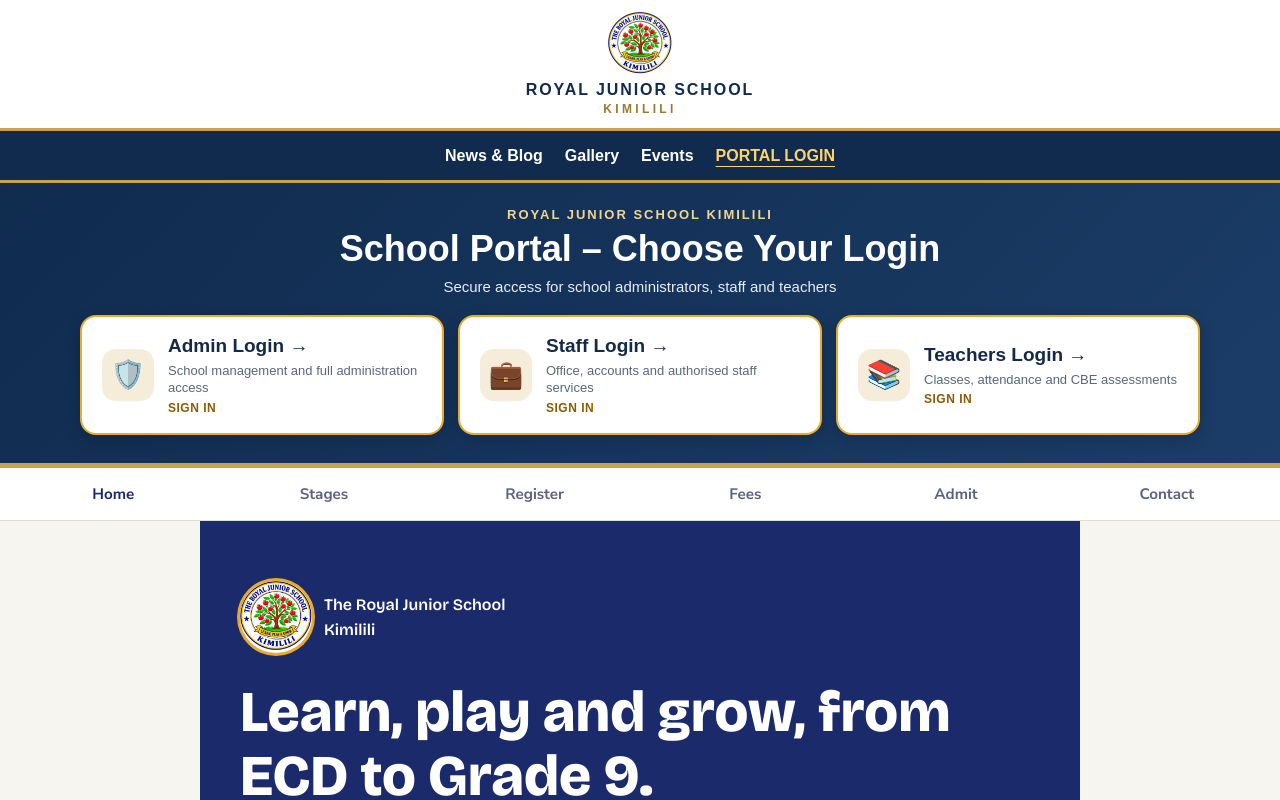
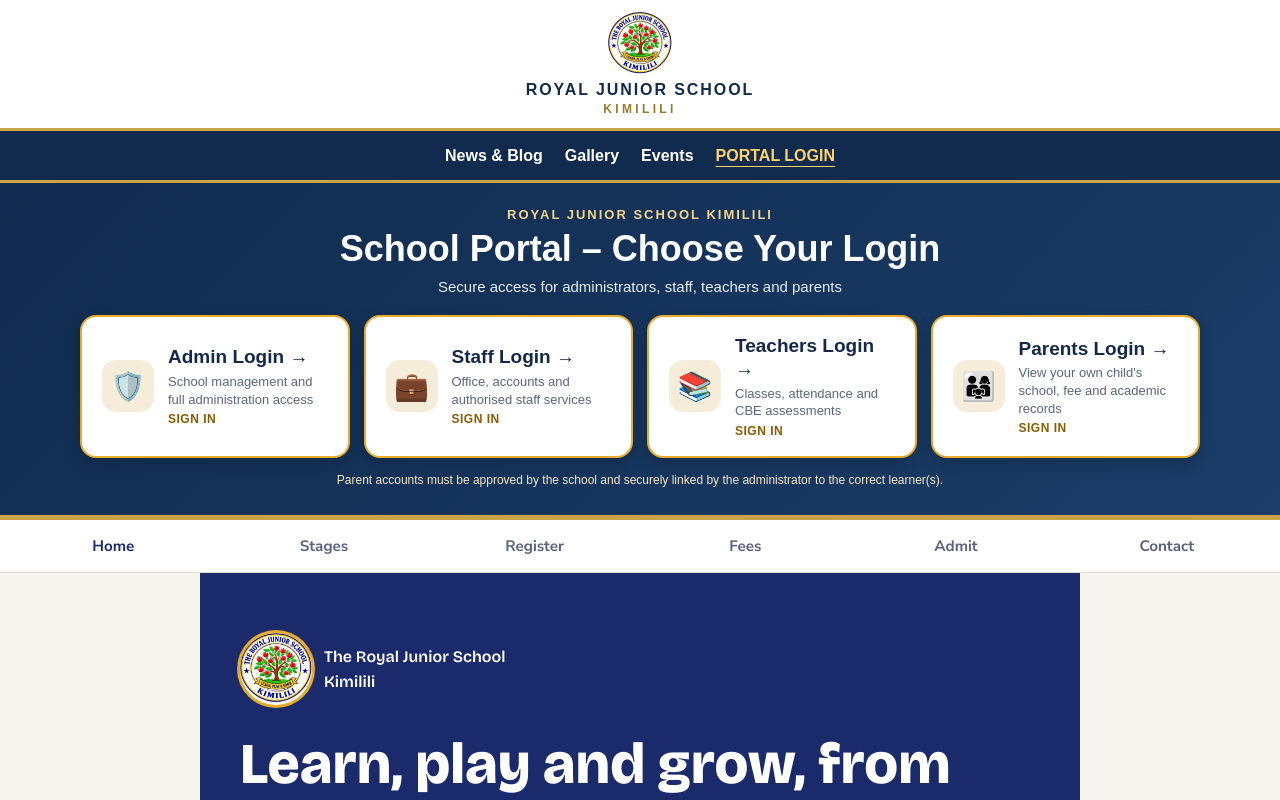
Before and after one commit to RoyalJuniorSchoolKimilili/Royal-Junior-School-Kimilili, a Next.js app: page / in a window 1280 px wide. Shown: the top 800 px of the page. Built offline with nearby package versions, Linux system fonts and the light colour scheme.

Commit message:
Add prominent parent login linked to verified learner records

```diff
--- a/src/app/page.tsx
+++ b/src/app/page.tsx
@@ -8,6 +8,7 @@ const loginCards = [
   { title: "Admin Login", description: "School management and full administration access", icon: "🛡️" },
   { title: "Staff Login", description: "Office, accounts and authorised staff services", icon: "💼" },
   { title: "Teachers Login", description: "Classes, attendance and CBE assessments", icon: "📚" },
+  { title: "Parents Login", description: "View your own child's school, fee and academic records", icon: "👨‍👩‍👧" },
 ];
 
 export default function HomePage() {
@@ -24,7 +25,7 @@ export default function HomePage() {
         <div style={{ maxWidth: 1120, margin: "0 auto" }}>
           <p style={{ margin: "0 0 6px", color: "#f5d58a", fontWeight: 800, letterSpacing: 2, textAlign: "center", fontSize: 13 }}>ROYAL JUNIOR SCHOOL KIMILILI</p>
           <h1 id="portal-heading" style={{ margin: "0 0 8px", color: "#fff", textAlign: "center", fontSize: "clamp(25px,4vw,36px)", fontWeight: 900 }}>School Portal – Choose Your Login</h1>
-          <p style={{ margin: "0 0 20px", color: "#e8eef7", textAlign: "center", fontSize: 15 }}>Secure access for school administrators, staff and teachers</p>
+          <p style={{ margin: "0 0 20px", color: "#e8eef7", textAlign: "center", fontSize: 15 }}>Secure access for administrators, staff, teachers and parents</p>
           <div style={{ display: "grid", gridTemplateColumns: "repeat(auto-fit,minmax(min(100%,220px),1fr))", gap: 14 }}>
             {loginCards.map((card) => (
               <a key={card.title} href={portalUrl} style={{ display: "flex", alignItems: "center", gap: 14, minHeight: 100, padding: "18px 20px", borderRadius: 16, background: "#fff", color: "#14294a", border: "2px solid #e8ac2a", boxShadow: "0 5px 16px rgba(0,0,0,.18)", textDecoration: "none" }}>
@@ -37,6 +38,7 @@ export default function HomePage() {
               </a>
             ))}
           </div>
+          <p style={{ margin: "15px 0 0", color: "#f7e9c6", textAlign: "center", fontSize: 12 }}>Parent accounts must be approved by the school and securely linked by the administrator to the correct learner(s).</p>
         </div>
       </section>
 
```
